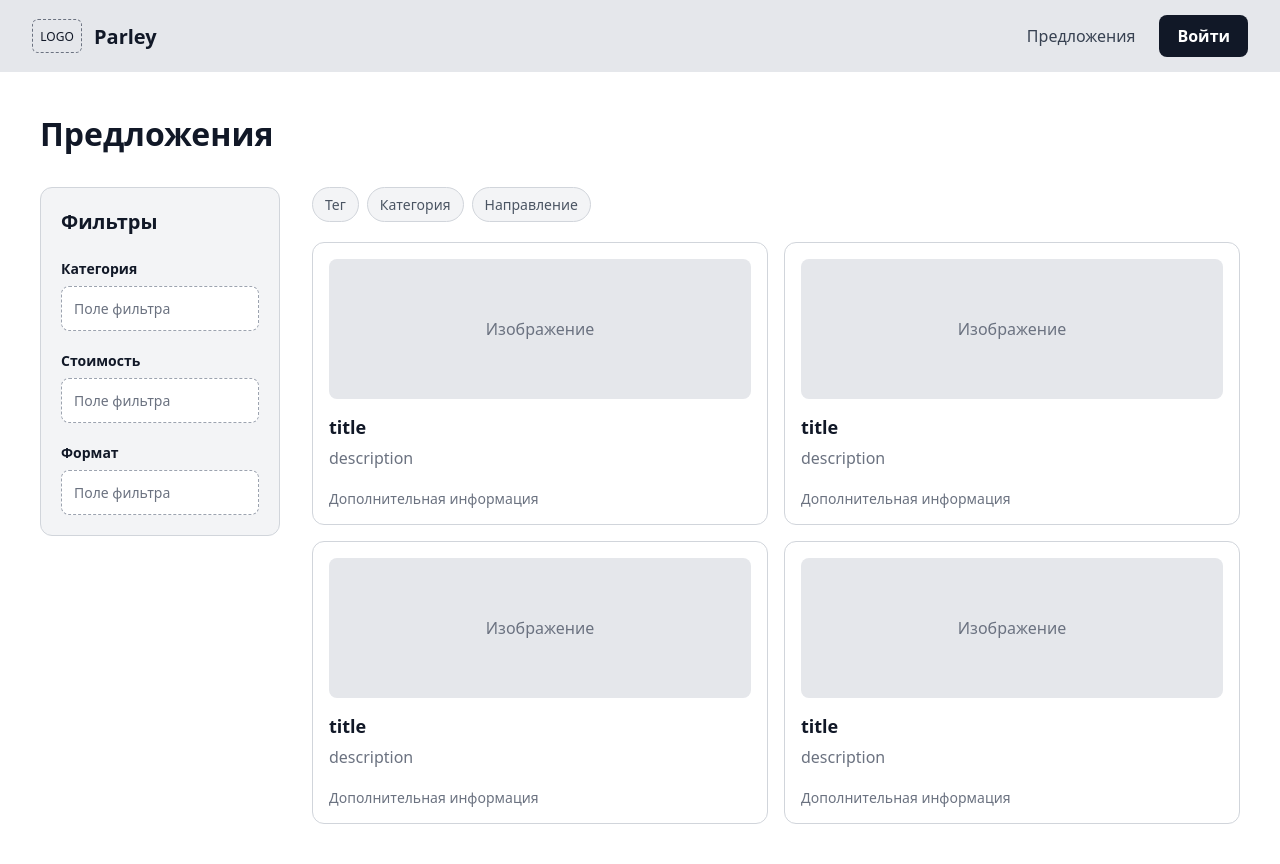
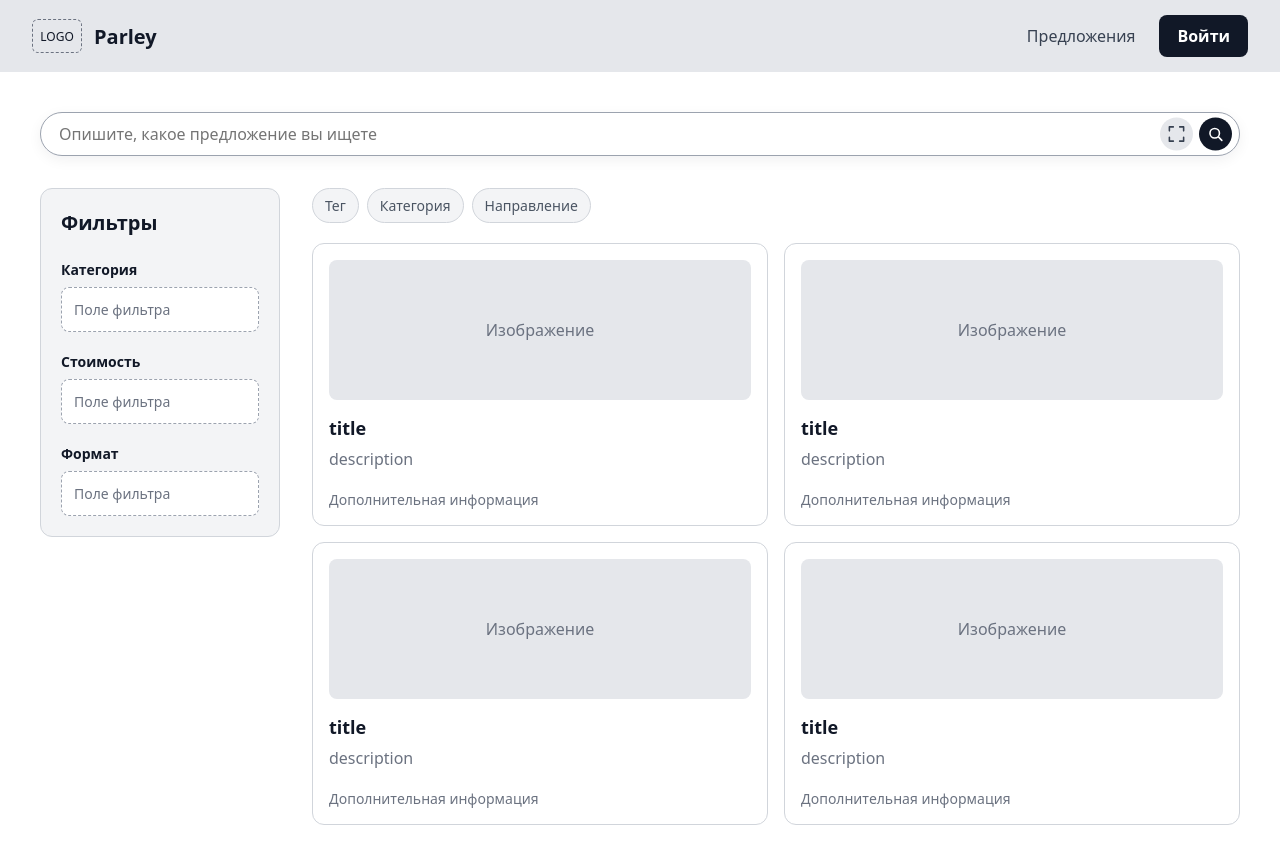
Before and after one commit to AGL-Team/parley-frontend, a React (Vite) app: page /search in a window 1280 px wide. Built offline with nearby package versions, Linux system fonts and the light colour scheme.

Commit message:
[feat] Search page upgrade

```diff
--- a/src/pages/search/SearchPage.module.css
+++ b/src/pages/search/SearchPage.module.css
@@ -4,9 +4,149 @@
 	padding: 40px 32px;
 }
 
-.title {
-	margin: 0 0 32px;
-	font-size: 32px;
+.searchPanel {
+	margin-bottom: 32px;
+}
+
+.searchField {
+	position: relative;
+}
+
+.searchInput {
+	box-sizing: border-box;
+	width: 100%;
+	min-width: 0;
+	height: 44px;
+	padding: 0 108px 0 18px;
+	border: 1px solid #9ca3af;
+	border-radius: 22px;
+	background: #ffffff;
+	color: #111827;
+	font: inherit;
+	box-shadow: 0 4px 14px rgba(17, 24, 39, 0.06);
+}
+
+.searchInput:focus {
+	border-color: #4b5563;
+	outline: 2px solid rgba(75, 85, 99, 0.16);
+}
+
+.searchActions {
+	position: absolute;
+	top: 50%;
+	right: 8px;
+	display: flex;
+	gap: 6px;
+	transform: translateY(-50%);
+}
+
+.iconButton,
+.closeButton {
+	display: grid;
+	place-items: center;
+	width: 33px;
+	height: 33px;
+	padding: 0;
+	border: 0;
+	border-radius: 50%;
+	background: #e5e7eb;
+	color: #374151;
+	cursor: pointer;
+}
+
+.iconButton svg,
+.closeButton svg {
+	width: 19px;
+	height: 19px;
+	fill: none;
+	stroke: currentColor;
+	stroke-width: 2;
+	stroke-linecap: round;
+	stroke-linejoin: round;
+}
+
+.iconButton.searchButton {
+	background: #111827;
+	color: #ffffff;
+}
+
+.iconButton:hover,
+.closeButton:hover {
+	background: #d1d5db;
+}
+
+.historyPopup {
+	box-sizing: border-box;
+	width: min(900px, calc(100vw - 48px));
+	height: min(720px, calc(100vh - 64px));
+	margin: auto;
+	padding: 0;
+	overflow: hidden;
+	border: 1px solid #d1d5db;
+	border-radius: 20px;
+	background: #ffffff;
+	box-shadow: 0 24px 70px rgba(17, 24, 39, 0.28);
+}
+
+.historyPopup:popover-open {
+	display: grid;
+	grid-template-rows: auto minmax(0, 1fr);
+}
+
+.historyPopup::backdrop {
+	background: rgba(17, 24, 39, 0.55);
+	backdrop-filter: blur(3px);
+}
+
+.historyHeader {
+	display: flex;
+	align-items: center;
+	justify-content: space-between;
+	gap: 24px;
+	padding: 22px 24px;
+	border-bottom: 1px solid #e5e7eb;
+}
+
+.historyHeader h2 {
+	margin: 0 0 4px;
+	font-size: 22px;
+}
+
+.historyHeader p {
+	margin: 0;
+	color: #6b7280;
+	font-size: 14px;
+}
+
+.historyMessages {
+	display: flex;
+	flex-direction: column;
+	gap: 14px;
+	overflow-y: auto;
+	padding: 28px;
+	background: #f9fafb;
+}
+
+.userMessage,
+.agentMessage {
+	max-width: 72%;
+	padding: 13px 15px;
+	border-radius: 14px;
+	font-size: 15px;
+	line-height: 1.5;
+}
+
+.userMessage {
+	align-self: flex-end;
+	border-bottom-right-radius: 4px;
+	background: #d1d5db;
+}
+
+.agentMessage {
+	align-self: flex-start;
+	border: 1px solid #e5e7eb;
+	border-bottom-left-radius: 4px;
+	background: #ffffff;
 }
 
 .content {
@@ -41,4 +181,19 @@
 	.cards {
 		grid-template-columns: 1fr;
 	}
+
+	.historyPopup {
+		width: calc(100vw - 24px);
+		height: calc(100vh - 24px);
+		border-radius: 14px;
+	}
+
+	.historyMessages {
+		padding: 20px 16px;
+	}
+
+	.userMessage,
+	.agentMessage {
+		max-width: 86%;
+	}
 }
--- a/src/pages/search/SearchPage.tsx
+++ b/src/pages/search/SearchPage.tsx
@@ -9,7 +9,93 @@ export function SearchPage() {
 			<Header />
 
 			<main className={styles.page}>
-				<h1 className={styles.title}>Предложения</h1>
+				<section className={styles.searchPanel} aria-label="Поиск предложений">
+					<div className={styles.searchField}>
+						<input
+							className={styles.searchInput}
+							type="search"
+							placeholder="Опишите, какое предложение вы ищете"
+							aria-label="Запрос для AI-агента"
+						/>
+
+						<div className={styles.searchActions}>
+							<button
+								className={styles.iconButton}
+								type="button"
+								popoverTarget="search-history"
+								popoverTargetAction="toggle"
+								aria-label="Развернуть историю сообщений"
+								title="Расширить"
+							>
+								<svg viewBox="0 0 24 24" aria-hidden="true">
+									<path d="M8 3H3v5M16 3h5v5M8 21H3v-5M16 21h5v-5" />
+								</svg>
+							</button>
+
+							<button
+								className={`${styles.iconButton} ${styles.searchButton}`}
+								type="button"
+								aria-label="Найти предложения"
+								title="Поиск"
+							>
+								<svg viewBox="0 0 24 24" aria-hidden="true">
+									<circle cx="11" cy="11" r="6" />
+									<path d="m16 16 4 4" />
+								</svg>
+							</button>
+						</div>
+					</div>
+
+					<div
+						id="search-history"
+						className={styles.historyPopup}
+						popover="auto"
+					>
+						<header className={styles.historyHeader}>
+							<div>
+								<h2>История поиска</h2>
+								<p>Диалог с AI-агентом по подбору предложений</p>
+							</div>
+							<button
+								className={styles.closeButton}
+								type="button"
+								popoverTarget="search-history"
+								popoverTargetAction="hide"
+								aria-label="Закрыть историю"
+							>
+								<svg viewBox="0 0 24 24" aria-hidden="true">
+									<path d="m6 6 12 12M18 6 6 18" />
+								</svg>
+							</button>
+						</header>
+
+						<div className={styles.historyMessages}>
+							<div className={styles.userMessage}>
+								Нужна CRM для небольшого отдела продаж
+							</div>
+							<div className={styles.agentMessage}>
+								Уточните количество сотрудников, бюджет и необходимые
+								интеграции.
+							</div>
+							<div className={styles.userMessage}>
+								До десяти сотрудников. Нужна интеграция с телефонией и почтой,
+								бюджет пока не определён.
+							</div>
+							<div className={styles.agentMessage}>
+								Нашёл несколько вариантов. Часть решений ориентирована на
+								быстрый старт, а часть предлагает более гибкую автоматизацию
+								процессов.
+							</div>
+							<div className={styles.userMessage}>
+								Покажи варианты с бесплатным тестовым периодом.
+							</div>
+							<div className={styles.agentMessage}>
+								Подобрал предложения с пробным периодом. Их можно сравнить по
+								стоимости, набору интеграций и сроку внедрения.
+							</div>
+						</div>
+					</div>
+				</section>
 
 				<div className={styles.content}>
 					<FiltersPanel />
```
